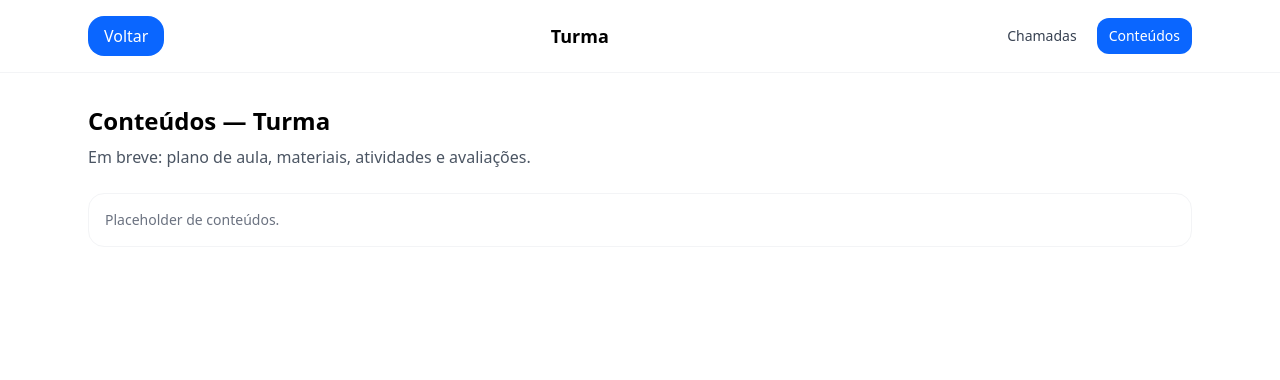
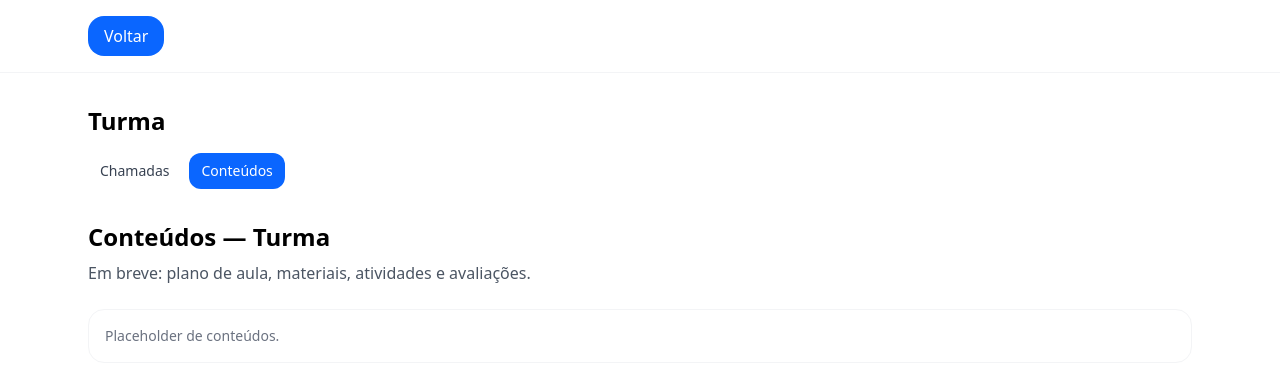
Before and after one commit to guilhermecardosocruz/guieduc, a Next.js app: page /turmas/1/conteudos in a window 1280 px wide. Shown: the top 380 px of the page. Built offline with nearby package versions, Linux system fonts and the light colour scheme.

Commit message:
feat(turmas): mover abas para baixo do nome da turma e simplificar header

```diff
--- a/app/(app)/turmas/[id]/layout.tsx
+++ b/app/(app)/turmas/[id]/layout.tsx
@@ -3,13 +3,23 @@ import Link from "next/link";
 import { useParams, usePathname } from "next/navigation";
 import { getTurma } from "@/lib/storage";
 
-function Tab({ href, active, children }: { href: string; active: boolean; children: React.ReactNode }) {
+function Tab({
+  href,
+  active,
+  children,
+}: {
+  href: string;
+  active: boolean;
+  children: React.ReactNode;
+}) {
   return (
     <Link
       href={href}
       className={
         "px-3 py-2 rounded-xl text-sm " +
-        (active ? "bg-[color:var(--color-secondary)] text-white" : "text-gray-700 hover:bg-gray-100")
+        (active
+          ? "bg-[color:var(--color-secondary)] text-white"
+          : "text-gray-700 hover:bg-gray-100")
       }
     >
       {children}
@@ -28,18 +38,31 @@ export default function TurmaLayout({ children }: { children: React.ReactNode })
 
   return (
     <div className="min-h-dvh flex flex-col">
+      {/* Header fica minimalista com Voltar */}
       <header className="w-full border-b border-gray-100 bg-white">
-        <div className="mx-auto max-w-6xl px-6 py-4 flex items-center justify-between gap-3">
+        <div className="mx-auto max-w-6xl px-6 py-4">
           <Link href="/dashboard" className="btn-primary">Voltar</Link>
-          <div className="text-lg font-semibold truncate">{turma?.nome ?? "Turma"}</div>
-          <div className="flex gap-2">
+        </div>
+      </header>
+
+      <main className="flex-1">
+        <div className="mx-auto max-w-6xl px-6 py-8">
+          {/* Nome da turma */}
+          <h1 className="text-2xl font-bold truncate">
+            {turma?.nome ?? "Turma"}
+          </h1>
+
+          {/* Abas logo abaixo do nome */}
+          <div className="mt-4 flex gap-2">
             <Tab href={`${base}/chamadas`} active={!!isChamadas}>Chamadas</Tab>
             <Tab href={`${base}/conteudos`} active={!!isConteudos}>Conteúdos</Tab>
           </div>
+
+          {/* Conteúdo da aba */}
+          <div className="mt-8">
+            {children}
+          </div>
         </div>
-      </header>
-      <main className="flex-1">
-        <div className="mx-auto max-w-6xl px-6 py-8">{children}</div>
       </main>
     </div>
   );
```
